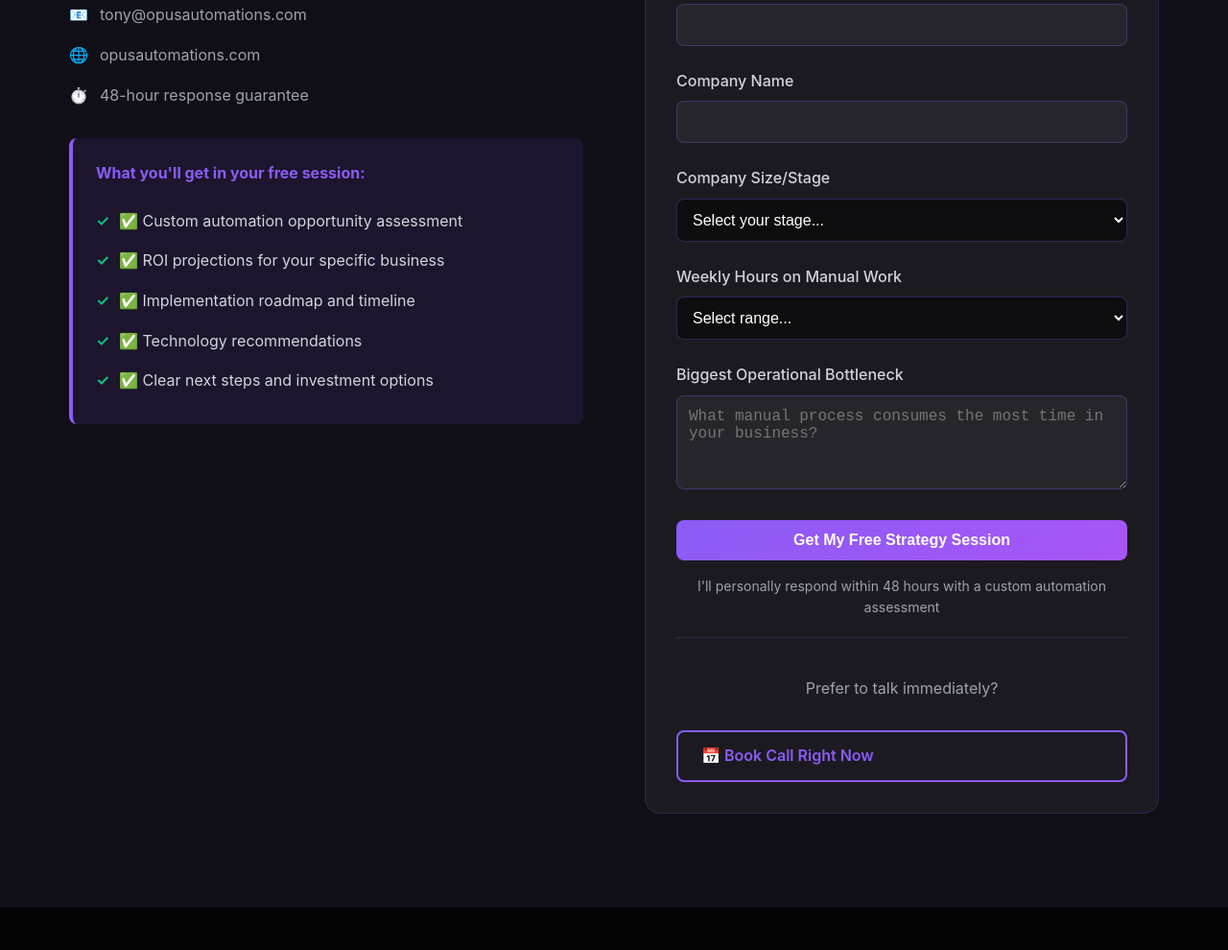
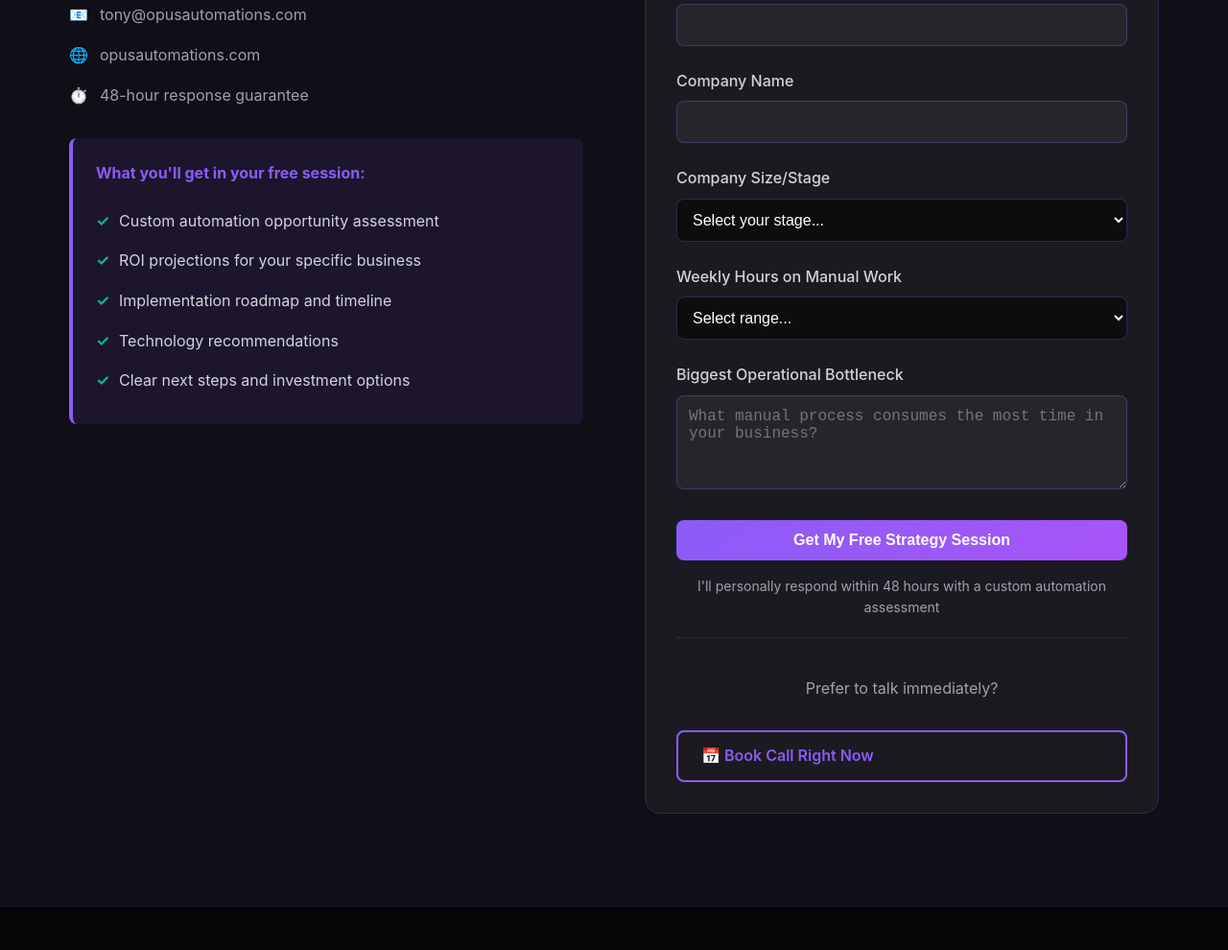
Before and after one commit to projectservan8n/opusautomations, a website: page index.html in a window 1280 px wide. Shown: the part 4926-5916 px from the top of the page at 96% size. Drawn offline with Linux system fonts and the light colour scheme.

Commit message:
Update index.html

```diff
--- a/index.html
+++ b/index.html
@@ -373,11 +373,11 @@
                     <div class="consultation-benefits">
                         <h4>What you'll get in your free session:</h4>
                         <ul>
-                            <li>✅ Custom automation opportunity assessment</li>
-                            <li>✅ ROI projections for your specific business</li>
-                            <li>✅ Implementation roadmap and timeline</li>
-                            <li>✅ Technology recommendations</li>
-                            <li>✅ Clear next steps and investment options</li>
+                            <li>Custom automation opportunity assessment</li>
+                            <li>ROI projections for your specific business</li>
+                            <li>Implementation roadmap and timeline</li>
+                            <li>Technology recommendations</li>
+                            <li>Clear next steps and investment options</li>
                         </ul>
                     </div>
                 </div>
```
